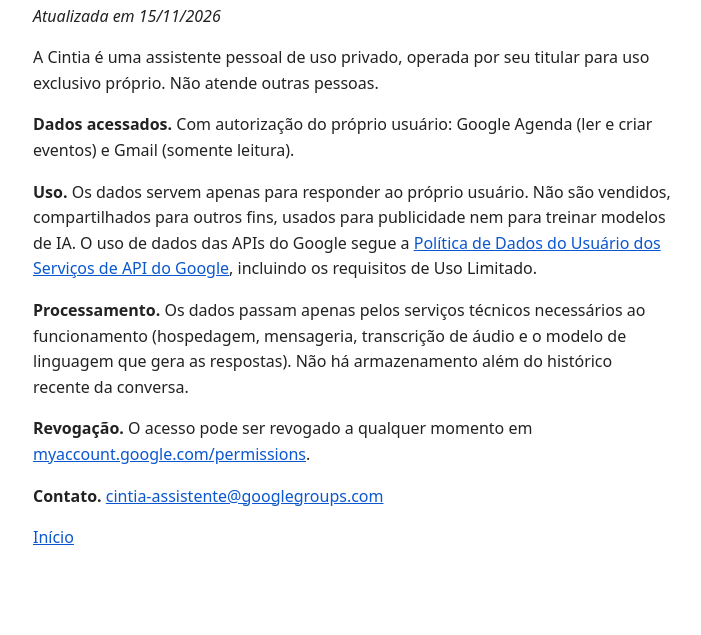
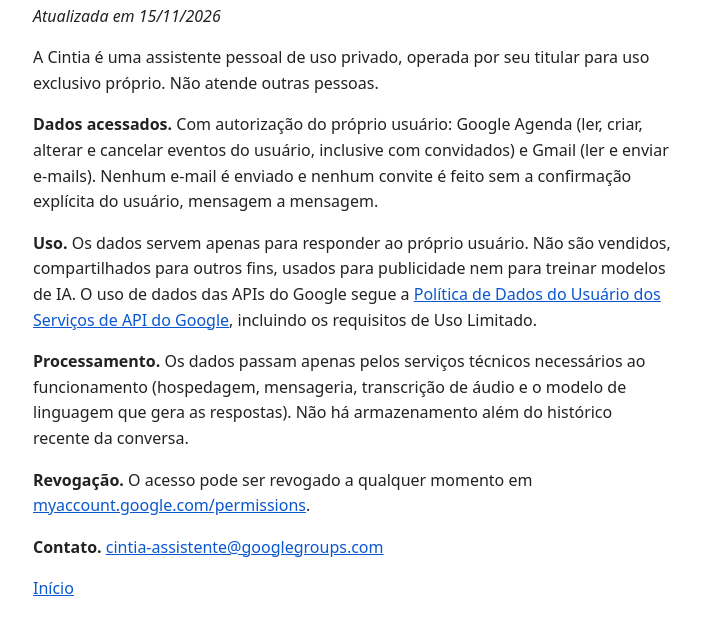
Before and after one commit to scr38/scr38.github.io, a plain HTML site: page privacidade.html in a window 1280 px wide. Shown: the part 133-768 px from the top of the page, without its empty margins (287-988 px from the left). Drawn offline with Linux system fonts and the light colour scheme.

Commit message:
Politica: envio de e-mail e convites com confirmacao

```diff
--- a/privacidade.html
+++ b/privacidade.html
@@ -13,7 +13,7 @@
 <h1>Política de privacidade — Cintia</h1>
 <p><em>Atualizada em 15/11/2026</em></p>
 <p>A Cintia é uma assistente pessoal de uso privado, operada por seu titular para uso exclusivo próprio. Não atende outras pessoas.</p>
-<p><strong>Dados acessados.</strong> Com autorização do próprio usuário: Google Agenda (ler e criar eventos) e Gmail (somente leitura).</p>
+<p><strong>Dados acessados.</strong> Com autorização do próprio usuário: Google Agenda (ler, criar, alterar e cancelar eventos do usuário, inclusive com convidados) e Gmail (ler e enviar e-mails). Nenhum e-mail é enviado e nenhum convite é feito sem a confirmação explícita do usuário, mensagem a mensagem.</p>
 <p><strong>Uso.</strong> Os dados servem apenas para responder ao próprio usuário. Não são vendidos, compartilhados para outros fins, usados para publicidade nem para treinar modelos de IA. O uso de dados das APIs do Google segue a <a href="https://developers.google.com/terms/api-services-user-data-policy">Política de Dados do Usuário dos Serviços de API do Google</a>, incluindo os requisitos de Uso Limitado.</p>
 <p><strong>Processamento.</strong> Os dados passam apenas pelos serviços técnicos necessários ao funcionamento (hospedagem, mensageria, transcrição de áudio e o modelo de linguagem que gera as respostas). Não há armazenamento além do histórico recente da conversa.</p>
 <p><strong>Revogação.</strong> O acesso pode ser revogado a qualquer momento em <a href="https://myaccount.google.com/permissions">myaccount.google.com/permissions</a>.</p>
```
